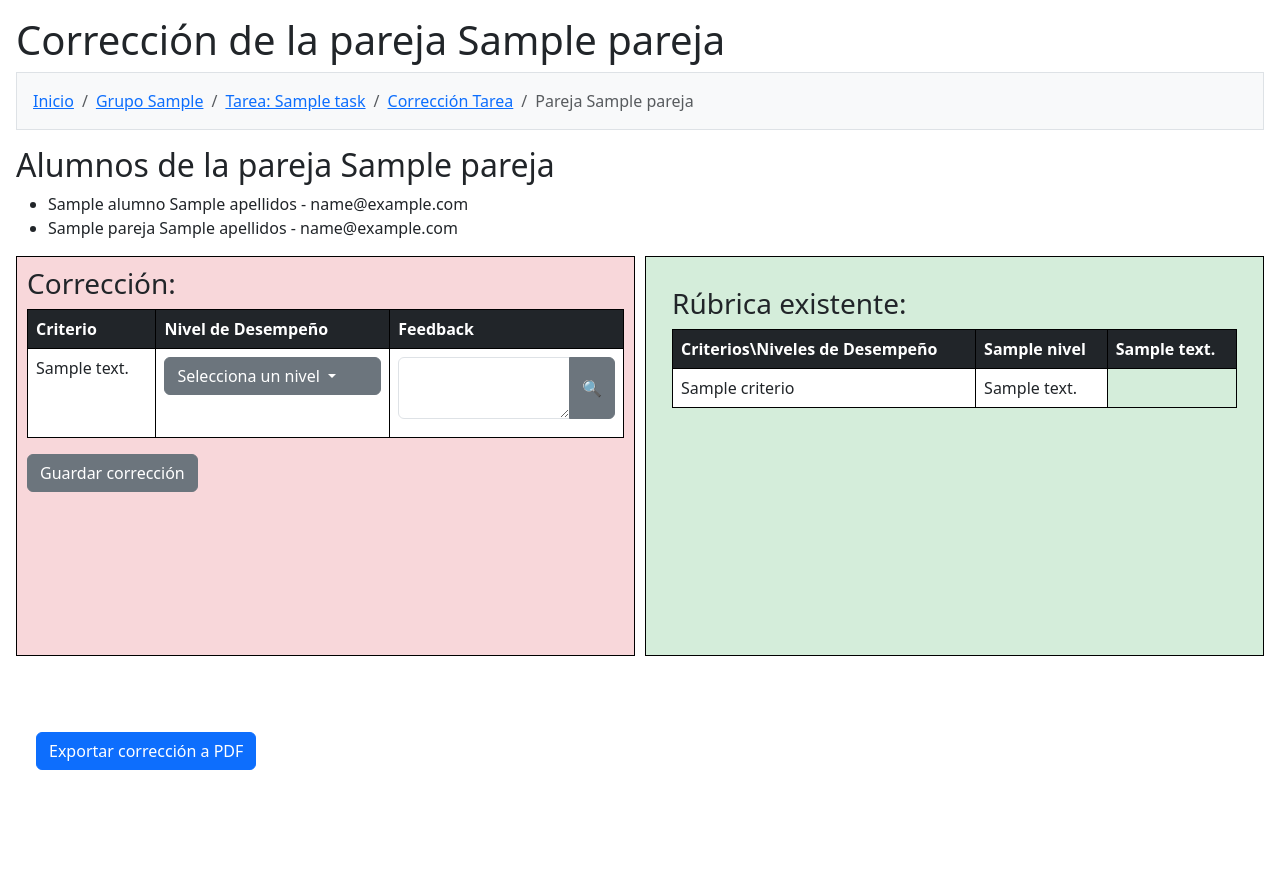
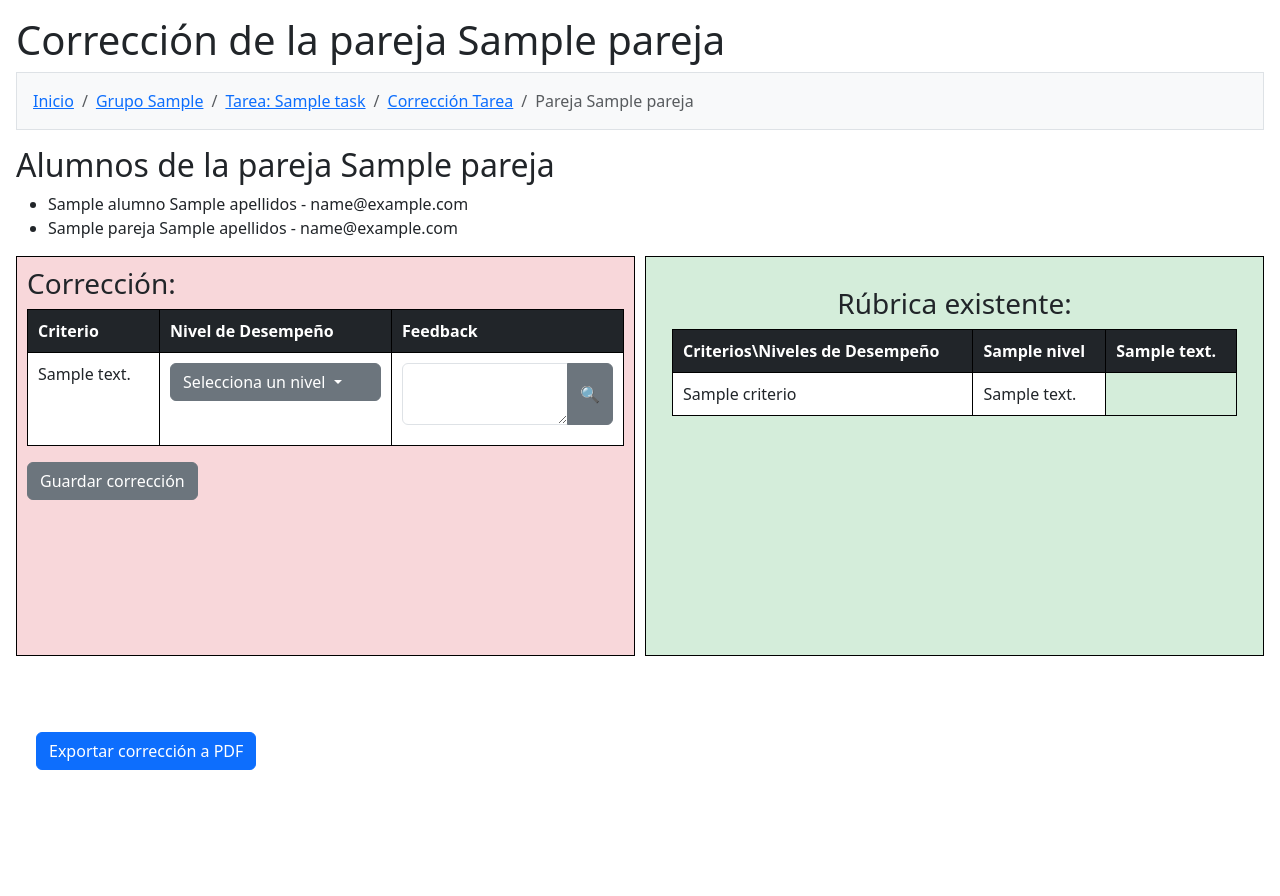
Before and after one commit to Miguelisius/FeedCycle, a Django app: template myapp/templates/registration/correccion_personal.html in a window 1280 px wide. Run offline with Django 3.2, Linux system fonts and the light colour scheme; the template is opened without the code that fills it: most values are stand-ins (such as "Sample title", 1, 10 or a date in 2020).

Commit message:
Añadidos al style.css

```diff
--- a/myapp/static/css/style.css
+++ b/myapp/static/css/style.css
@@ -118,3 +118,141 @@
 #taskrubric_page .container {
     margin-left: 10px !important;
 }
+
+/*rubrica final*/
+#rubric_detail table,
+#rubric_detail th,
+#rubric_detail td {
+    border: 1px solid black !important;
+    border-collapse: collapse !important;
+    padding: 10px !important;
+}
+
+#rubric_detail .fixez-bottom {
+    position: fixed !important;
+    bottom: 20px !important;
+    left: 20px !important;
+    padding: 10px 20px !important;
+}
+
+/* Corrección */
+#correccion .input-group {
+    margin-bottom: 10px;
+}
+
+#correccion table,
+#correccion th,
+#correccion td {
+    border: 1px solid black !important;
+    border-collapse: collapse;
+    padding: 10px;
+}
+
+#correccion .table-alumnos {
+    border: 1px solid black !important;
+    border-collapse: collapse;
+    padding: 50px;
+}
+
+#correccion input[type="text"] {
+    width: 100px;
+}
+
+#correccion .custom-margin {
+    margin-left: 20px;
+    margin-right: 20px;
+}
+
+#correccion .table-title {
+    margin-bottom: 10px;
+    text-align: center;
+    display: flex;
+    align-items: flex-start;
+}
+
+#correccion .tables-space {
+    display: flex;
+    gap: 20px;
+    align-items: flex-start;
+}
+
+/*Correccion personal*/
+#correccionpersonal .breadcrumb-container {
+    margin-bottom: 10px;
+}
+
+#correccionpersonal .main-container {
+    display: flex;
+    height: 80vh;
+    gap: 10px;
+}
+
+#correccionpersonal .left-Panel {
+    flex: 1;
+    border: 1px solid black;
+    background-color: #f8d7da;
+    padding: 10px;
+    overflow: auto;
+}
+
+#correccionpersonal .right-Panel {
+    flex: 1;
+    border: 1px solid black;
+    background-color: #d4edda;
+    padding: 10px;
+    overflow: auto;
+}
+
+#correccionpersonal table,
+#correccionpersonal th,
+#correccionpersonal td {
+    border: 1px solid black !important;
+    border-collapse: collapse;
+    padding: 10px;
+    word-wrap: break-word;
+    white-space: normal;
+}
+
+#correccionpersonal td {
+    max-width: 200px;
+    overflow-wrap: break-word;
+}
+
+#correccionpersonal .input-group {
+    margin-bottom: 10px;
+}
+
+#correccionpersonal input[type="text"],
+#correccionpersonal input[type="number"] {
+    width: 100px;
+}
+
+#correccionpersonal .table-container {
+    margin-top: 20px;
+}
+
+#correccionpersonal .table-title {
+    margin-top: 20px;
+    text-align: center;
+}
+
+#correccionpersonal select {
+    max-width: 100%;
+    white-space: normal;
+    overflow-wrap: break-word;
+}
+
+#correccionpersonal select.form-select {
+    min-width: 250px;
+}
+
+#correccionpersonal select option {
+    white-space: normal;
+}
+
+#correccionpersonal .fixez-bottom {
+    position: fixed;
+    bottom: 20px;
+    left: 20px;
+    padding: 10px 20px;
+}
--- a/myapp/templates/registration/correccion_personal.html
+++ b/myapp/templates/registration/correccion_personal.html
@@ -1,11 +1,12 @@
+{% load static %}
 <html lang="es">
 <head>
     <title>Corrección de la pareja {{alumno.pareja}}</title>
     <link href="https://cdn.jsdelivr.net/npm/bootstrap@5.3.0/dist/css/bootstrap.min.css" rel="stylesheet">
     <script src="https://code.jquery.com/jquery-3.6.4.min.js"></script>
     <script src="https://cdn.jsdelivr.net/npm/bootstrap@5.3.0/dist/js/bootstrap.bundle.min.js"></script>
-
-    <style>
+    <link rel="stylesheet" href="{% static 'css/style.css' %}">
+    <!--<style>
         .input-group {
             margin-bottom: 10px;
         }
@@ -75,9 +76,10 @@
             white-space: normal;
         }
 
-    </style>
+    </style>-->
 </head>
 <body>
+    <div id="correccionpersonal">
     <div class="breadcrumb-container mt-3 px-3">
         <h1>Corrección de la pareja {{alumno.pareja}}</h1>
         <nav aria-label="breadcrumb" >
@@ -368,6 +370,6 @@
         }
     </script>
 
-
+    </div>
 </body>
 </html>
--- a/myapp/templates/registration/correccion_personalpdf.html
+++ b/myapp/templates/registration/correccion_personalpdf.html
@@ -1,3 +1,4 @@
+
 <html lang="es">
     <head>
         <link href="https://cdn.jsdelivr.net/npm/bootstrap@5.3.0/dist/css/bootstrap.min.css" rel="stylesheet">
@@ -26,6 +27,7 @@
         </style>
     </head>
     <body>
+
         <h1>Rúbrica de la tarea {{ tarea.title }}</h1>
 
 
--- a/myapp/views.py
+++ b/myapp/views.py
@@ -471,7 +471,7 @@ def correccion_personal(request, id_alumno, id_task):
             )
         ]
     else:
-        calificaciones = []
+        calificaciones = Notas.objects.none()
         feedbacks = [{'criterio': c.descripcion_criterio, 'feedback': 'Sin corrección disponible'} for c in criterios]
 
     if request.method == 'POST':
```
Also changed, not shown: myapp/templates/registration/correccion.html (+6 -3 lines), myapp/templates/registration/rubrica_final.html (+6 -3 lines).
